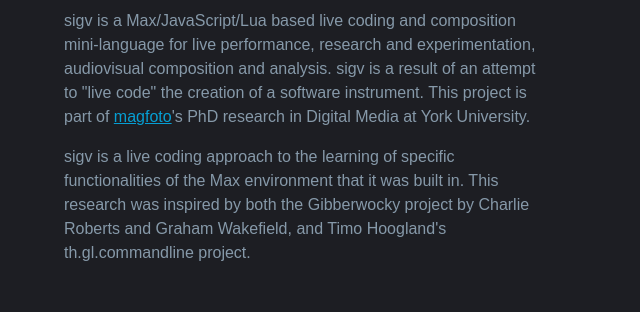
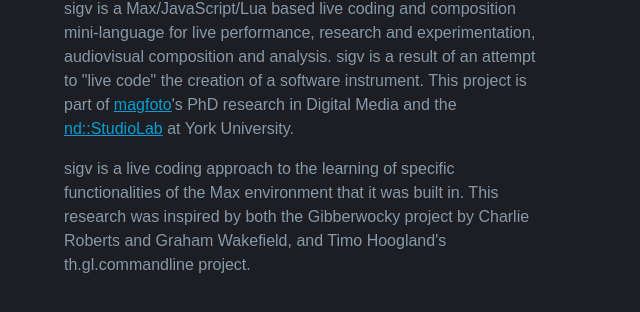
Before and after one commit to magfoto/sigv.github.io, a plain HTML site: page info.html in a window 1280 px wide. Shown: the part 316-628 px from the top of the page, without its empty margins (0-640 px from the left). Drawn offline with Linux system fonts and the light colour scheme.

Commit message:
updated info.html

```diff
--- a/info.html
+++ b/info.html
@@ -38,7 +38,7 @@
       </a>
     <h1 class="">About sigv</h1>
     <p class="measure lh-copy">
-      sigv is a Max/JavaScript/Lua based live coding and composition mini-language for live performance, research and experimentation, audiovisual composition and analysis. sigv is a result of an attempt to "live code" the creation of a software instrument. This project is part of <a href="https://magfoto.xyz", target="_blank">magfoto</a>'s PhD research in Digital Media at York University.
+      sigv is a Max/JavaScript/Lua based live coding and composition mini-language for live performance, research and experimentation, audiovisual composition and analysis. sigv is a result of an attempt to "live code" the creation of a software instrument. This project is part of <a href="https://magfoto.xyz" target="_blank">magfoto</a>'s PhD research in Digital Media and the <a href="https://ndstudiolab.com/" target="_blank">nd::StudioLab</a> at York University.
     </p>
     <p class="measure lh-copy">
       sigv is a live coding approach to the learning of specific functionalities of the Max environment that it was built in. This research was inspired by both the Gibberwocky project by Charlie Roberts and Graham Wakefield, and Timo Hoogland's th.gl.commandline project.
```
